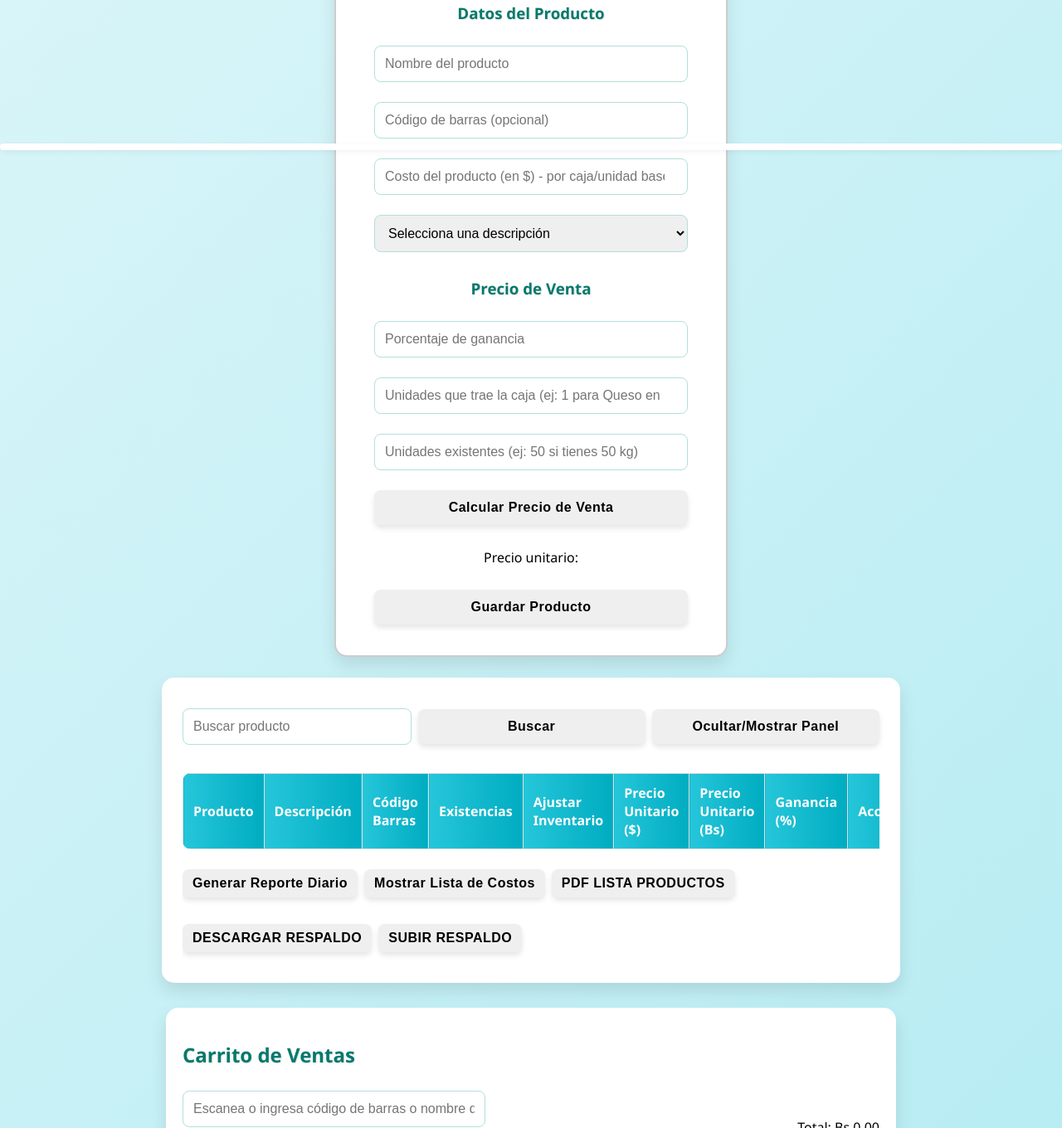
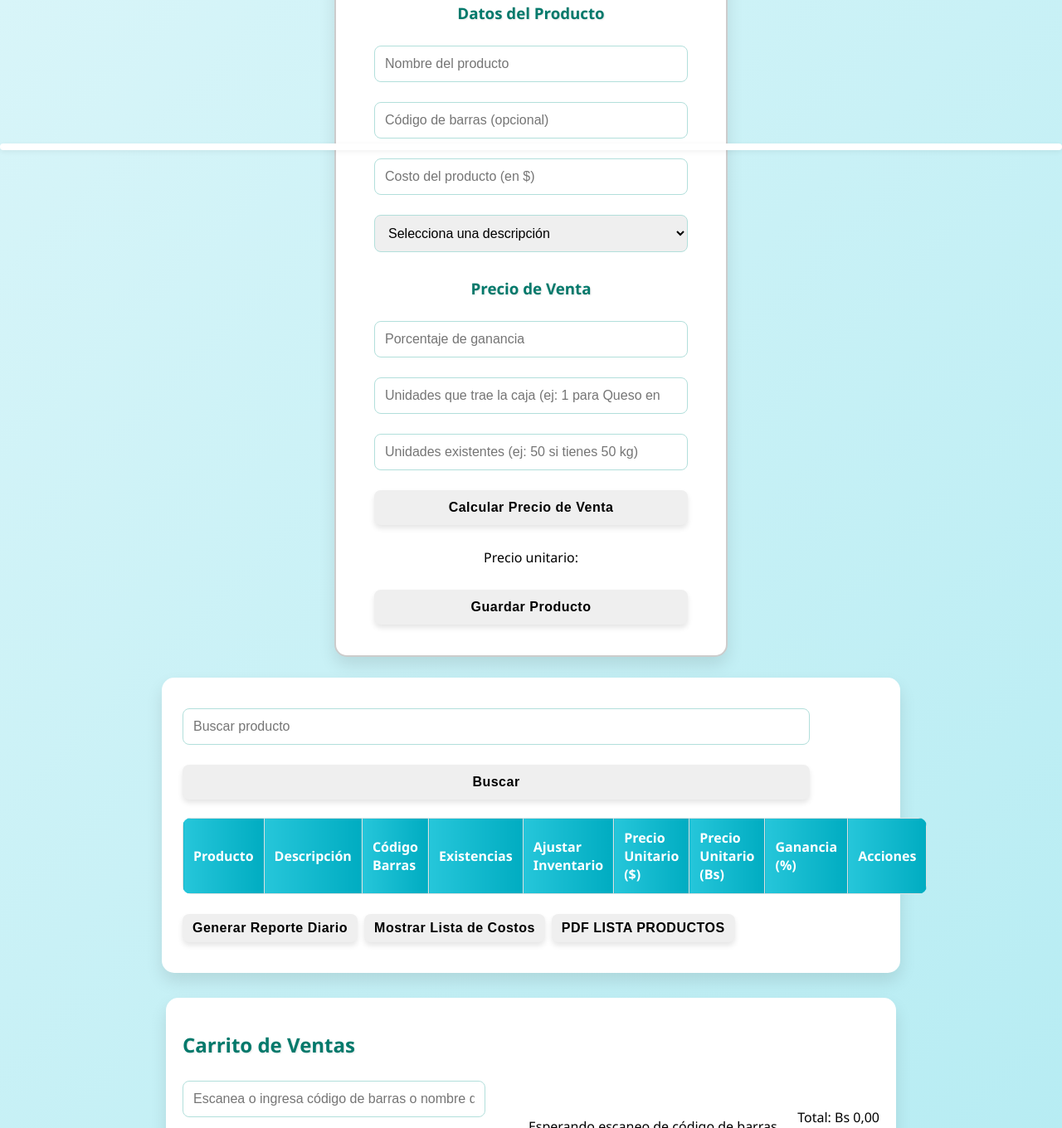
Before and after one commit to luishparedes/tajin, a plain HTML site: page index.html in a window 1280 px wide. Shown: the part 633-1993 px from the top of the page at 83% size. Drawn offline with nearby package versions, Linux system fonts and the light colour scheme.

Commit message:
Update index.html

```diff
--- a/index.html
+++ b/index.html
@@ -9,7 +9,7 @@
 
     <title>Calculadora Mágica</title>
 
-    <!-- Librerías JS -->
+    <!-- Librerías JS - Versiones específicas para compatibilidad -->
     <script src="https://cdnjs.cloudflare.com/ajax/libs/jspdf/2.5.1/jspdf.umd.min.js"></script>
     <script src="https://cdnjs.cloudflare.com/ajax/libs/jspdf-autotable/3.5.28/jspdf.plugin.autotable.min.js"></script>
     <script src="https://cdnjs.cloudflare.com/ajax/libs/FileSaver.js/2.0.5/FileSaver.min.js"></script>
@@ -18,6 +18,7 @@
 </head>
 <body>
     <div class="copyright-icon" onclick="toggleCopyrightNotice()">©</div>
+
     <div class="copyright-notice" id="copyrightNotice">
         <button class="close-btn" onclick="toggleCopyrightNotice()">×</button>
         <strong>ADVERTENCIA:</strong> Este sistema está protegido por derechos de autor.
@@ -44,7 +45,7 @@
             <h3>Datos del Producto</h3>
             <input type="text" id="producto" placeholder="Nombre del producto" required />
             <input type="text" id="codigoBarras" placeholder="Código de barras (opcional)" />
-            <input type="number" id="costo" placeholder="Costo del producto (en $) - por caja/unidad base" required />
+            <input type="number" id="costo" placeholder="Costo del producto (en $)" required />
             <select id="descripcion" required>
                 <option value="">Selecciona una descripción</option>
                 <option value="viveres">Víveres</option>
@@ -79,13 +80,9 @@
     </div>
 
     <div id="listaProductos">
-        <div class="lista-header">
         <input type="text" id="buscar" placeholder="Buscar producto" />
         <button onclick="buscarProducto()">Buscar</button>
-            <button id="togglePanelBtn" onclick="togglePanel()">Ocultar/Mostrar Panel</button>
-        </div>
 
-        <div id="panelContenido">
         <table>
             <thead>
                 <tr>
@@ -107,11 +104,7 @@
             <button onclick="generarReporteDiario()" class="generar-pdf">Generar Reporte Diario</button>
             <button onclick="mostrarListaCostos()" class="lista-costos">Mostrar Lista de Costos</button>
             <button onclick="generarRespaldoCompleto()" class="generar-respaldo">PDF LISTA PRODUCTOS</button>
-                <button onclick="descargarRespaldoLocal()" class="generar-respaldo">DESCARGAR RESPALDO</button>
-                <button onclick="triggerUploadRespaldo()" class="generar-respaldo">SUBIR RESPALDO</button>
-
-                <!-- input file oculto para subir respaldo -->
-                <input type="file" id="inputRespaldo" accept="application/json" style="display:none" onchange="restaurarRespaldo(event)" />
+            <!-- Botón limpiar lista eliminado por solicitud -->
         </div>
 
         <div id="listaCostosContainer" style="display: none;">
@@ -123,7 +116,6 @@
                 </div>
             </div>
             <ul id="listaCostos"></ul>
-            </div>
         </div>
     </div>
 
@@ -171,7 +163,6 @@
         </div>
     </div>
 
-    <!-- Modal de pago -->
     <div id="modalPago" class="modal">
         <div class="modal-content">
             <span class="close" onclick="cerrarModalPago()">&times;</span>
```
Lines whose indentation alone changed are shown as unchanged.
